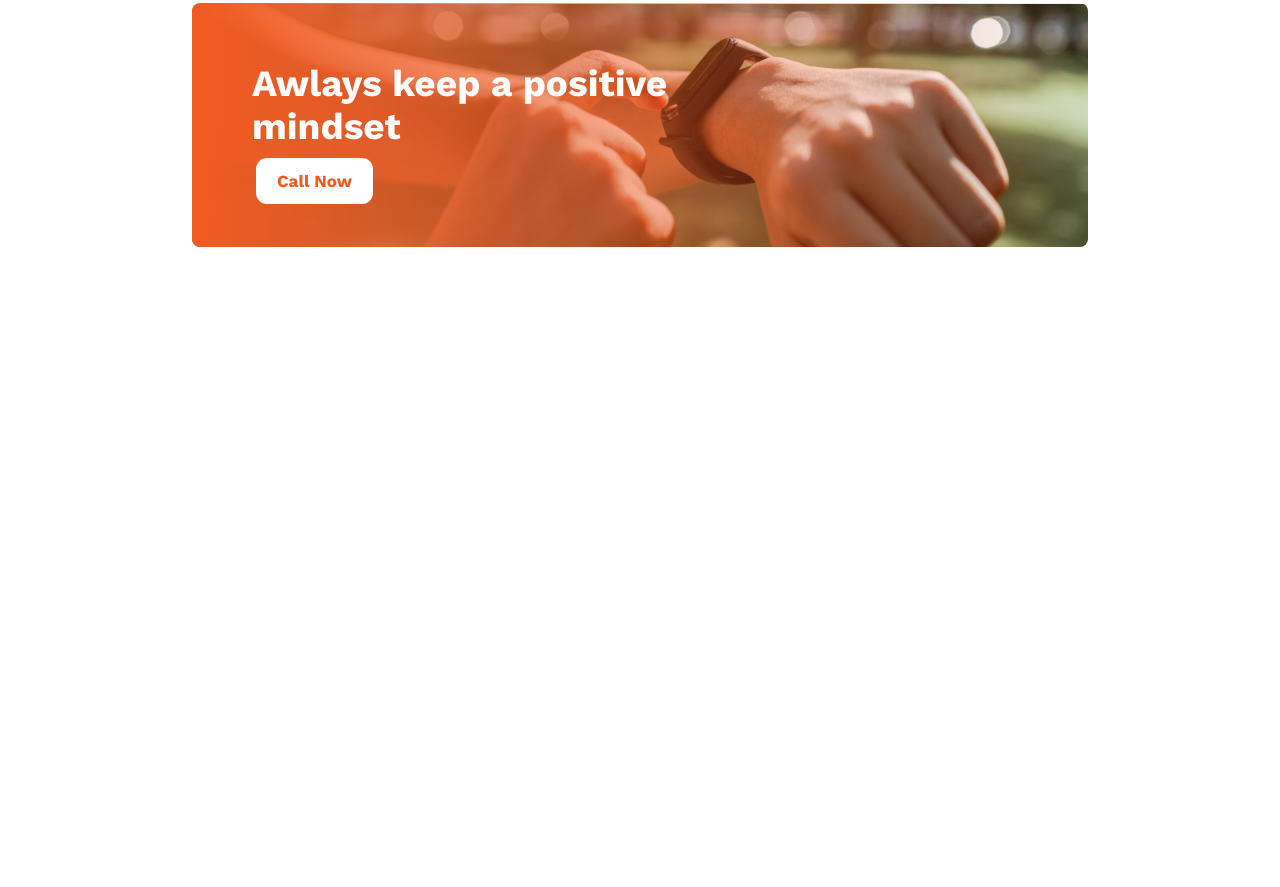
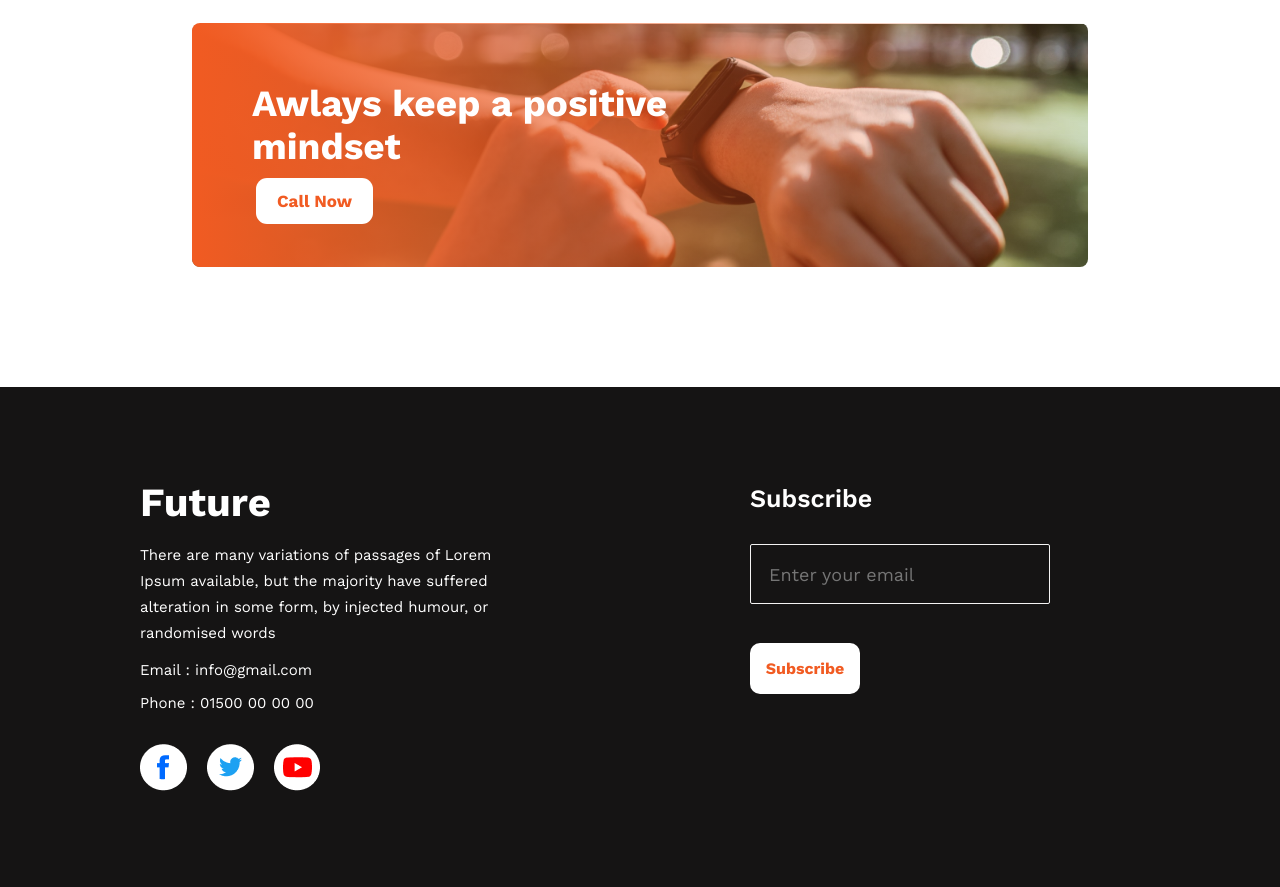
Before and after one commit to shafiqulislamsagor/1st-mailston-practic-28-10-2023, a plain HTML site: page index.html in a window 1280 px wide. Shown: the part 1962-2849 px from the top of the page. Before the commit the page ends 2309 px from the top, so only its background shows below. Drawn offline with nearby package versions, Linux system fonts and the light colour scheme.

Commit message:
practic completed

```diff
--- a/index.html
+++ b/index.html
@@ -71,5 +71,25 @@
             </div>
         </div>
     </main>
+    <footer>
+        <div class="last-parts">
+            <div class="ended">
+                <h2 class="ended-title">Future</h2>
+                <p class="ended-description">There are many variations of passages of Lorem Ipsum available, but the majority have suffered alteration in some form, by injected humour, or randomised words</p>
+                <p class="email">Email : info@gmail.com</p>
+                <p class="phn">Phone : 01500 00 00 00</p>
+                <div class="social">
+                    <div class="social-logo"><img src="image/fb.png" alt=""></div>
+                    <div class="social-logo"><img src="image/twitter.png" alt=""></div>
+                    <div class="social-logo"><img src="image/youtube.png" alt=""></div>
+                </div>
+            </div>
+            <div class="subscribe">
+                <h2 class="subscribe-title">Subscribe</h2>
+                <input type="email" name="" id="" placeholder="Enter your email" class="email-input">
+                <button class="subscribe-btn">Subscribe</button>
+            </div>
+        </div>
+    </footer>
 </body>
 </html>
--- a/style.css
+++ b/style.css
@@ -108,7 +108,7 @@ span{
     background: url(image/watch.png) ;
     height: 244px;
     width: 70%;
-    margin: 100px  auto;
+    margin: 120px  auto;
     background-repeat: no-repeat;
     background-size: cover;
     border-radius: 8px;
@@ -136,3 +136,60 @@ span{
     font-size: 17px;
     font-weight: 700;
 }
+footer{
+    background-color: #151414;
+    height: 500px;
+}
+.last-parts{
+    margin: 0 140px;
+    padding-top: 92px ;
+    display: flex;
+    justify-content: space-between;
+    color: #fff;
+}
+.social{
+    display: flex;
+    gap: 20px;
+    margin-top: 32px;
+}
+.ended-title{
+    font-size: 40px;
+    font-weight: 700;
+    padding-bottom: 16px ;
+}
+.ended-description{
+    font-size: 15px;
+    line-height: 26px;
+    padding-right: 226px;
+}
+.email , .phn{
+    margin-top: 15px;
+    font-size: 15px;
+}
+.subscribe-title{
+    font-size: 25px;
+    font-weight: 600;
+    padding-top: 5px;
+}
+.email-input{
+    background: transparent;
+    margin: 31px 90px 39px 0;
+    padding: 0 0 0 18px;
+    font-size: 18px;
+    height: 60px;
+    width: 300px;
+    color: #fff;
+    border: 0.1px solid #F3F3F3 ;
+    border-color: #F3F3F3;
+    border-radius: 2px;
+}
+.subscribe-btn{
+    color: #F15B22;
+    background-color: #fff;
+    width: 110px;
+    height: 51px;
+    border: none;
+    border-radius: 10px;
+    font-size: 16px;
+    font-weight: 700;
+}
```
Also changed, not shown: image/fb.png (added), image/twitter.png (added), image/youtube.png (added).
